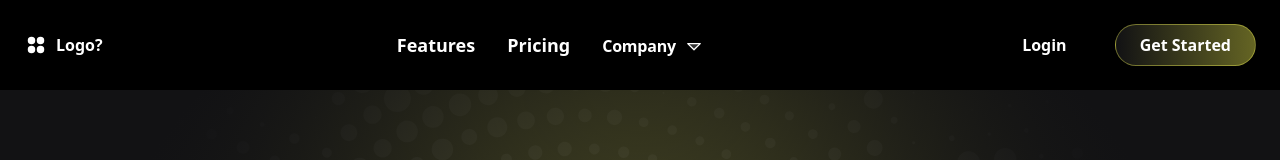
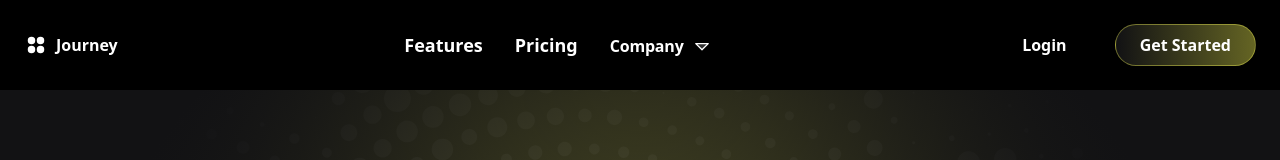
Before and after one commit to OSAMA263/journey, a React (Vite) app: page / in a window 1280 px wide. Shown: the top 160 px of the page. Built offline with nearby package versions, Linux system fonts and the light colour scheme.

Commit message:
Change logo text from 'Logo?' to 'Journey'

```diff
--- a/src/shared/Navbar.jsx
+++ b/src/shared/Navbar.jsx
@@ -47,7 +47,7 @@ export default function Navbar() {
             <span className="text-2xl duration-500  transition-all text-white">
               <PiCirclesFourFill />
             </span>
-            Logo?
+            Journey
           </NavLink>
           {!SM_DEVICE && (
             <>
```
